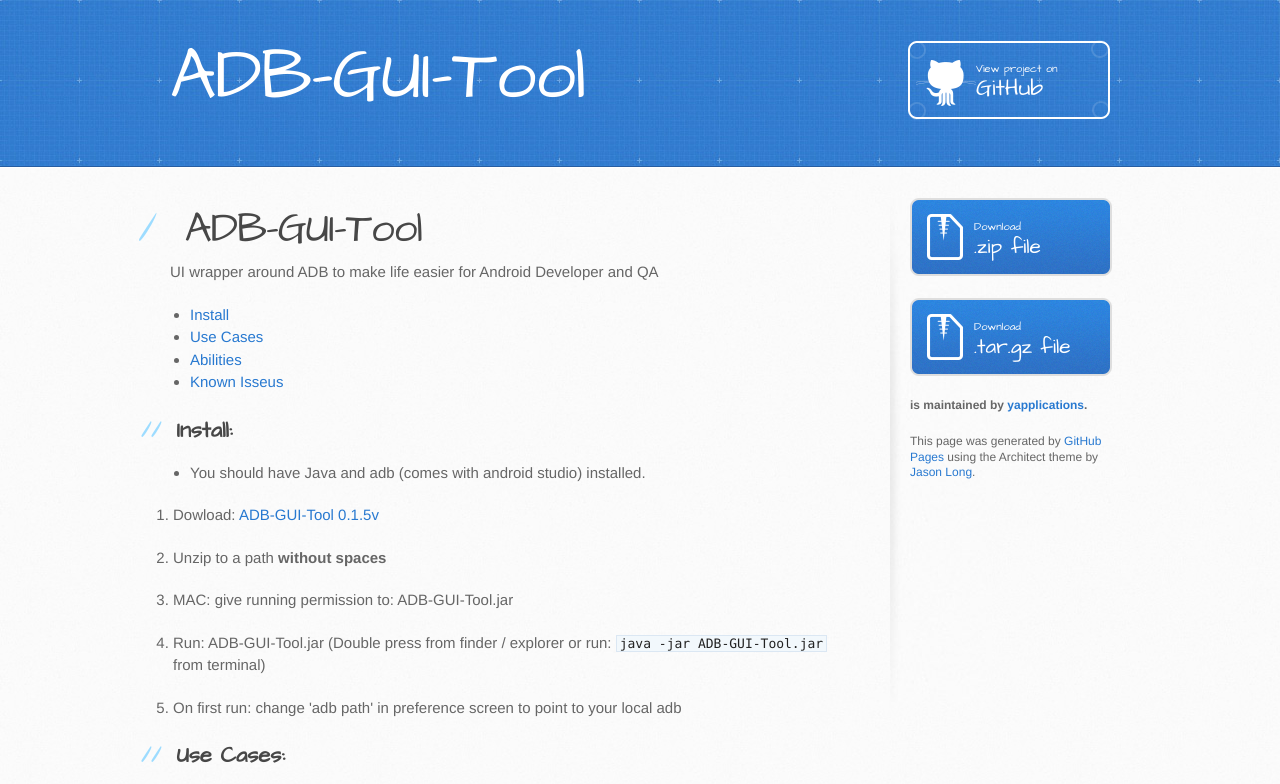
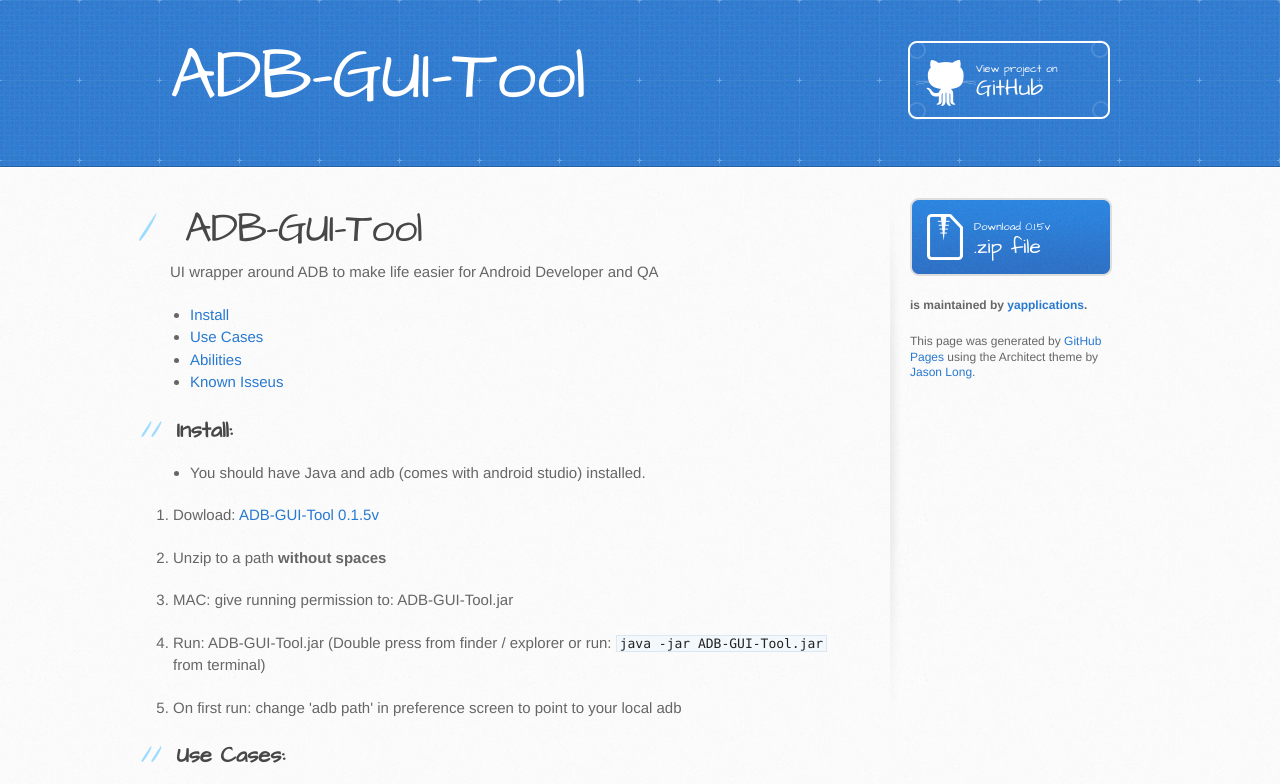
Before and after one commit to yapplications/ADB-GUI, a plain HTML site: page index.html in a window 1280 px wide. Shown: the top 784 px of the page. Drawn offline with Linux system fonts and the light colour scheme.

Commit message:
Update index.html

```diff
--- a/index.html
+++ b/index.html
@@ -211,13 +211,9 @@
         </section>
 
         <aside id="sidebar">
-          <a href="https://github.com/yapplications/ADB-GUI/zipball/master" class="button">
-            <small>Download</small>
+          <a href="https://github.com/yapplications/ADB-GUI/releases/download/0.1.5v/ADB-GUI-Tool.zip" class="button">
+            <small>Download 0.1.5v</small>
             .zip file
-          </a>
-          <a href="https://github.com/yapplications/ADB-GUI/tarball/master" class="button">
-            <small>Download</small>
-            .tar.gz file
           </a>
 
           <p class="repo-owner"><a href="https://github.com/yapplications/ADB-GUI"></a> is maintained by <a href="https://github.com/yapplications">yapplications</a>.</p>
```
